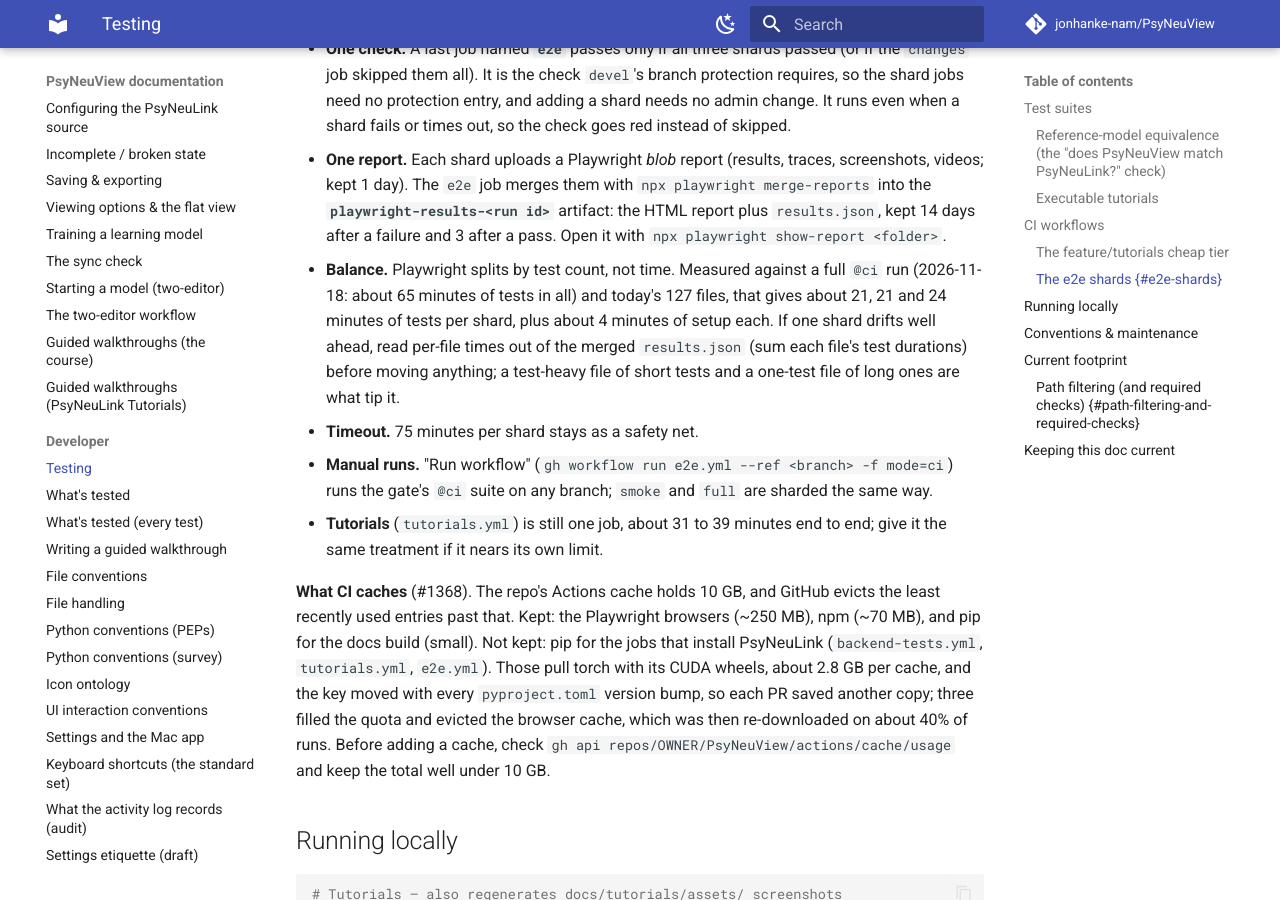
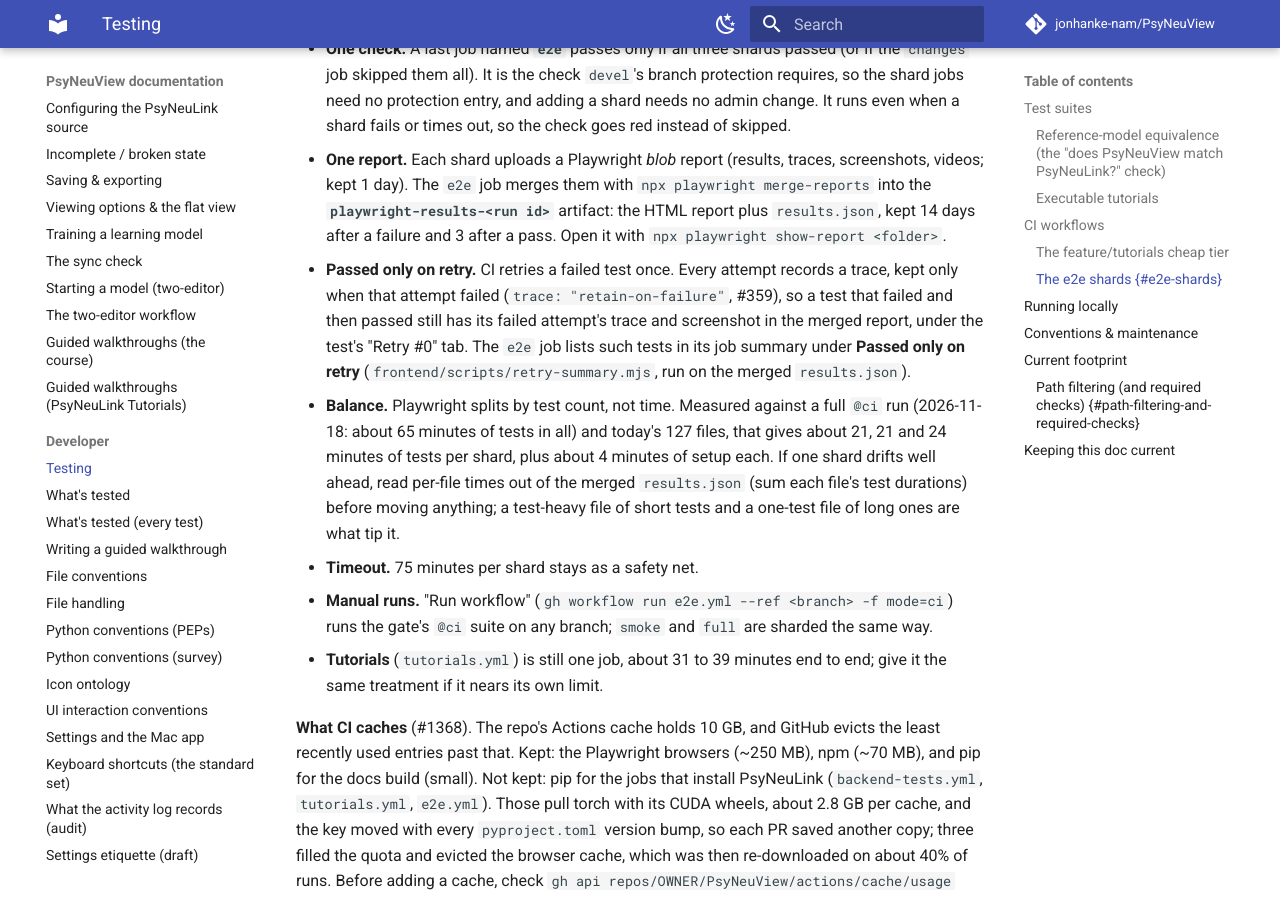
Before and after one commit to jonhanke-nam/PsyNeuView, an MkDocs documentation site: the page built from docs/testing.md, in a window 1280 px wide and 900 px high, scrolled down 4978 px. Built offline with MkDocs 1.6.1 and Material for MkDocs 9.7.7, drawn with Linux system fonts in a browser that asks for light colours; comment, search, counter and statistics services are not loaded.

Commit message:
Write the passed-only-on-retry list to the e2e job summary (#359)
Co-Authored-By: Claude Opus 5.5 <noreply@anthropic.com>

```diff
--- a/docs/testing.md
+++ b/docs/testing.md
@@ -172,6 +172,13 @@ shard doesn't stop the others.
   `npx playwright merge-reports` into the **`playwright-results-<run id>`**
   artifact: the HTML report plus `results.json`, kept 14 days after a failure
   and 3 after a pass. Open it with `npx playwright show-report <folder>`.
+- **Passed only on retry.** CI retries a failed test once. Every attempt
+  records a trace, kept only when that attempt failed (`trace:
+  "retain-on-failure"`, #359), so a test that failed and then passed still has
+  its failed attempt's trace and screenshot in the merged report, under the
+  test's "Retry #0" tab. The `e2e` job lists such tests in its job summary
+  under **Passed only on retry** (`frontend/scripts/retry-summary.mjs`, run on
+  the merged `results.json`).
 - **Balance.** Playwright splits by test count, not time. Measured against a
   full `@ci` run (2026-11-18: about 65 minutes of tests in all) and today's
   127 files, that gives about 21, 21 and 24 minutes of tests per shard, plus
```
Also changed, not shown: 1 other file.
